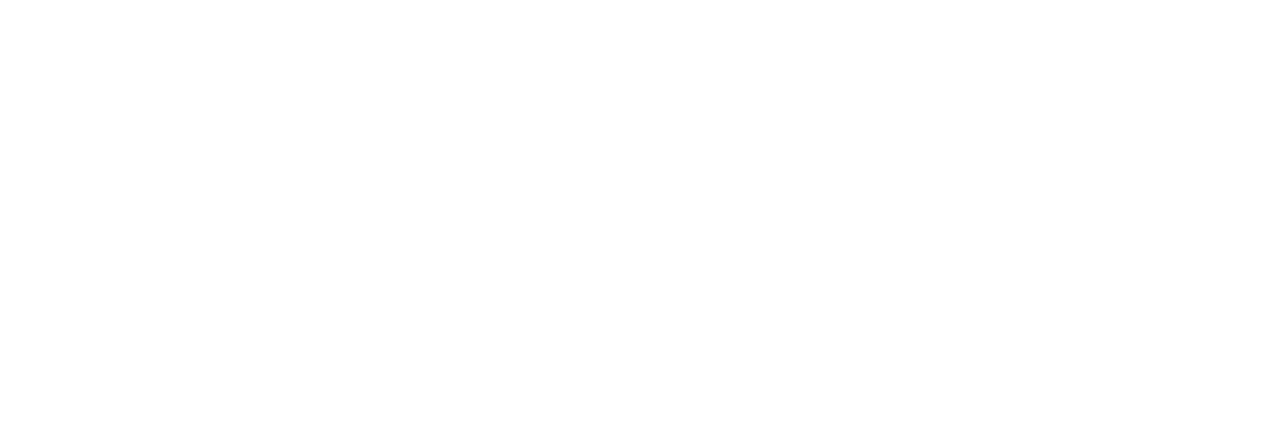
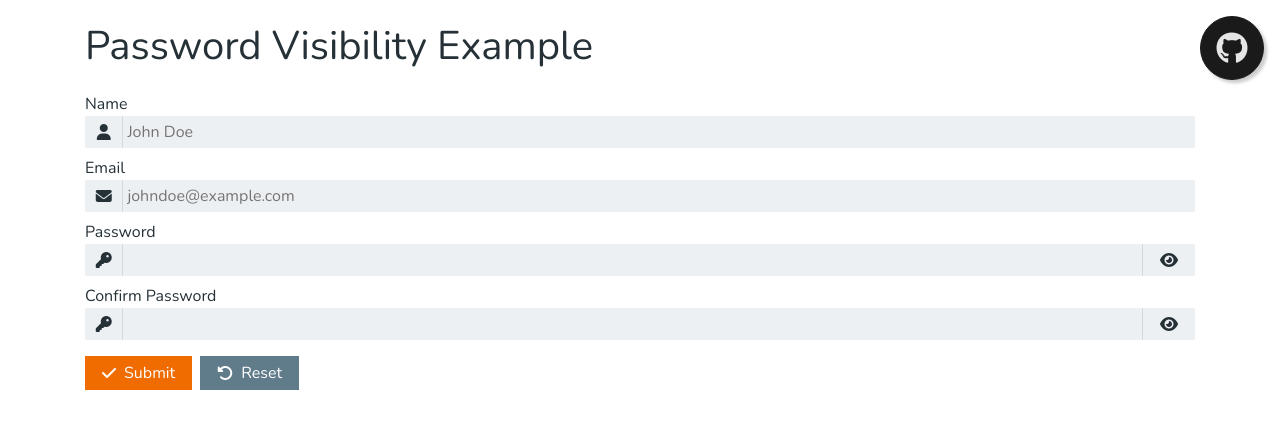
Before and after one commit to davinaleong/proj-password-visibility, a website built with Vite: page index.html in a window 1280 px wide. Built offline with nearby package versions, Linux system fonts and the light colour scheme.

Commit message:
Done with styling the form

```diff
--- a/index.html
+++ b/index.html
@@ -25,5 +25,55 @@
     ></script>
     <script defer type="module" src="./scripts/main.js"></script>
   </head>
-  <body></body>
+  <body class="clr-primary-900">
+    <main class="container container-grid | py-400">
+      <h1 class="fs-800 mb-400">Password Visibility Example</h1>
+
+      <form action="" method="post" class="form-grid">
+        <div class="form-body">
+          <div class="form-group">
+            <label for="name" class="form-label">Name</label>
+            <div class="input-group">
+              <div class="input-icon"><i class="fas fa-user"></i></div>
+              <input class="form-input" type="text" name="name" id="name" placeholder="John Doe">
+            </div>
+          </div>
+
+          <div class="form-group">
+            <label for="email" class="form-label">Email</label>
+            <div class="input-group">
+              <div class="input-icon"><i class="fas fa-envelope"></i></div>
+              <input class="form-input" type="email" name="email" id="email" placeholder="johndoe@example.com">
+            </div>
+          </div>
+
+          <div class="form-group">
+            <label for="password" class="form-label">Password</label>
+            <div class="input-group">
+              <div class="input-icon"><i class="fas fa-key"></i></div>
+              <input class="form-input" type="password" name="password" id="password">
+              <button class="btn btn-input-group" type="button"><i class="fas fa-eye"></i></button>
+            </div>
+          </div>
+
+          <div class="form-group">
+            <label for="confirm-password" class="form-label">Confirm Password</label>
+            <div class="input-group">
+              <div class="input-icon"><i class="fas fa-key"></i></div>
+              <input class="form-input" type="password" name="confirm-password" id="confirm-password">
+              <button class="btn btn-input-group" type="button"><i class="fas fa-eye"></i></button>
+            </div>
+          </div>
+        </div>
+        <div class="form-footer">
+          <button class="btn btn-secondary" type="submit"><i class="fas fa-check"></i> Submit</button>
+          <button class="btn btn-primary" type="reset"><i class="fas fa-rotate-left"></i> Reset</button>
+        </div>
+      </form>
+    </main>
+
+    <a href="https://github.com/davinaleong/proj-password-visibility" target="_blank" class="btn btn-icon">
+      <i class="fab fa-github"></i>
+    </a>
+  </body>
 </html>
--- a/styles/main.css
+++ b/styles/main.css
@@ -79,7 +79,6 @@
 
   --ff-primary: "Nunito", Verdana, sans-serif;
   --ff-secondary: "Nunito", Arial, serif;
-  --ff-monospace: "Fira Mono", "Courier New", monospace;
   --ff-body: var(--ff-primary);
   --ff-heading: var(--ff-secondary);
 
@@ -188,8 +187,7 @@ code,
 .container {
   --container-width: 1110px;
 
-  max-width: var(--container-width);
-  padding-inline: var(--size-400);
+  width: min(100% - (var(--size-400) * 2), var(--container-width, 1110px));
   margin-inline: auto;
 }
 
@@ -218,8 +216,8 @@ a:where(:hover, :focus, :focus-visible) {
   --btn-border-clr: var(--clr-grey-900);
 
   --btn-hover-clr: var(--clr-grey-100);
-  --btn-hover-bg-clr: var(--clr-grey-800);
-  --btn-hover-border-clr: var(--clr-grey-800);
+  --btn-hover-bg-clr: var(--clr-grey-700);
+  --btn-hover-border-clr: var(--clr-grey-700);
 
   --btn-padding: var(--size-100) var(--size-400);
 
@@ -232,6 +230,7 @@ a:where(:hover, :focus, :focus-visible) {
   border: thin solid var(--btn-border-clr);
   padding: var(--btn-padding);
   transition: all 0.3s ease-in-out;
+  text-decoration: none;
 }
 
 .btn:where(:hover, :focus, :focus-visible) {
@@ -244,6 +243,21 @@ a:where(:hover, :focus, :focus-visible) {
   width: 100%;
 }
 
+.btn-icon {
+  --btn-padding: 0;
+  --btn-icon-size: var(--size-800);
+
+  width: var(--btn-icon-size);
+  height: var(--btn-icon-size);
+  font-size: var(--fs-700);
+  border-radius: 50%;
+  box-shadow: 0.1em 0.1em 0.1em 0 rgba(0, 0, 0, 0.2);
+
+  position: fixed;
+  top: var(--size-400);
+  right: var(--size-400);
+}
+
 .btn-primary {
   --btn-clr: var(--clr-grey-50);
   --btn-bg-clr: var(--clr-primary-500);
@@ -271,25 +285,13 @@ hr {
 /** Content - General Styling - End **/
 
 /** Content - Layout **/
-.nav-list {
-  display: flex;
-  gap: var(--size-200);
-}
-
-.nav-list > .nav-list-item:not(:last-child) {
-  padding-right: var(--size-200);
-  border-right: thin solid var(--clr-primary-800);
-}
-
-.form {
-  --clr-invalid: var(--clr-danger-800);
-  --clr-invalid-bg: var(--clr-danger-50);
-  --clr-invalid-border: var(--clr-danger-800);
-
-  --clr-valid: var(--clr-success-800);
-  --clr-valid-bg: var(--clr-success-50);
-  --clr-valid-border: var(--clr-success-800);
-
+.form-grid {
+  display: grid;
+  grid-template-rows: repeat(2, max-content);
+  gap: var(--size-400);
+}
+
+.form-body {
   display: flex;
   flex-direction: column;
   gap: var(--size-200);
@@ -297,99 +299,55 @@ hr {
 
 .form-group {
   display: flex;
+  flex-direction: column;
+  gap: 0;
+}
+
+.input-group {
+  display: flex;
+  background-color: var(--clr-primary-100);
+  border-radius: var(--size-100);
+  overflow: hidden;
+}
+
+.input-icon {
+  display: flex;
   align-items: center;
-  gap: var(--size-200);
-}
-
-.form-label {
-  display: flex;
-  justify-content: start;
-  align-items: center;
-  min-width: 5ch;
-}
-
-.form-group:has(:not(:placeholder-shown):invalid) .form-label {
-  color: var(--clr-invalid);
-}
-
-.form-group:has(:not(:placeholder-shown):valid) .form-label {
-  color: var(--clr-valid);
+  justify-content: center;
+  min-width: 4ch;
+  height: 100%;
+  background-color: var(--clr-primary-50);
 }
 
 .form-input {
   display: block;
-  min-height: 1em;
+  width: 100%;
+  padding: var(--size-100);
   border: none;
-  border-radius: 0;
-  padding: var(--size-50) var(--size-100);
-}
-
-.form-group:has(:not(:placeholder-shown):invalid) .form-input {
-  outline: thin solid var(--clr-invalid-border);
-  background-color: var(--clr-invalid-bg);
-  color: var(--clr-invalid);
-}
-
-.form-group:has(:not(:placeholder-shown):valid) .form-input {
-  outline: thin solid var(--clr-valid-border);
-  background-color: var(--clr-valid-bg);
-  color: var(--clr-valid);
-}
-
-.grid {
-  --grid-cols: 1;
-
-  display: grid;
-  grid-template-columns: repeat(var(--grid-cols, 1), 1fr);
+  background-color: var(--clr-primary-50);
+}
+
+/* .input-group .form-input {
+  background-color: var(--clr-primary-100);
+} */
+
+.input-group .btn.btn-input-group {
+  --btn-clr: var(--clr-primary-900);
+  --btn-bg-clr: var(--clr-primary-50);
+  --btn-border-clr: var(--clr-primary-50);
+
+  --btn-hover-clr: var(--clr-primary-900);
+  --btn-hover-bg-clr: var(--clr-primary-100);
+  --btn-hover-border-clr: var(--clr-primary-100);
+}
+
+.input-group > *:not(:last-child) {
+  border-right: thin solid var(--clr-primary-100);
+}
+
+.form-footer {
+  display: flex;
   gap: var(--size-200);
-}
-
-.grid > * {
-  text-align: justify;
-  border: thin solid var(--clr-primary-900);
-  padding: var(--size-200);
-}
-
-.grid:has(:nth-child(2):is(:last-child)) {
-  --grid-cols: 2;
-}
-
-.grid:has(:nth-child(5n):is(:last-child)) {
-  --grid-cols: 2;
-}
-
-.grid:has(:nth-child(5n):is(:last-child)) > :last-child {
-  grid-column: 1 / -1;
-}
-
-.grid:has(:nth-child(7n):is(:last-child)) {
-  --grid-cols: 3;
-}
-
-.grid:has(:nth-child(7n):is(:last-child)) > :last-child {
-  grid-column: 1 / -1;
-}
-
-.carousel {
-  display: grid;
-  gap: var(--size-400);
-}
-
-.carousel:not(:has(:nth-child(5))) {
-  grid-template-columns: repeat(auto-fit, minmax(100px, 1fr));
-}
-
-.carousel:has(:nth-child(5)) {
-  background-color: var(--clr-primary-900);
-  grid-auto-flow: column;
-  grid-auto-columns: 20%;
-  overflow-x: scroll;
-  padding-block: var(--size-400);
-}
-
-.carousel > img {
-  aspect-ratio: 16 / 9;
-  object-fit: cover;
 }
 
 /** Content - Layout - End **/
```
